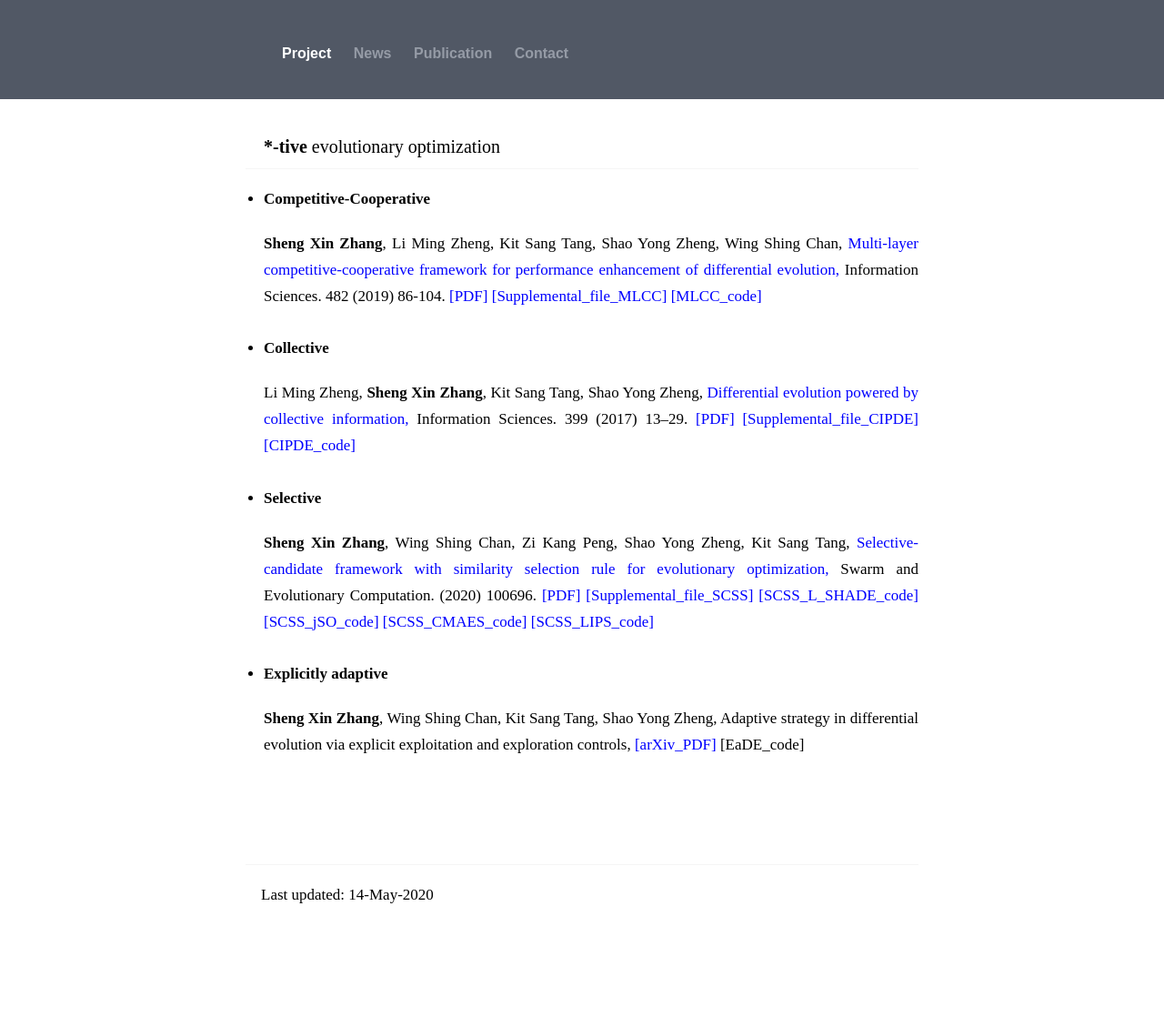
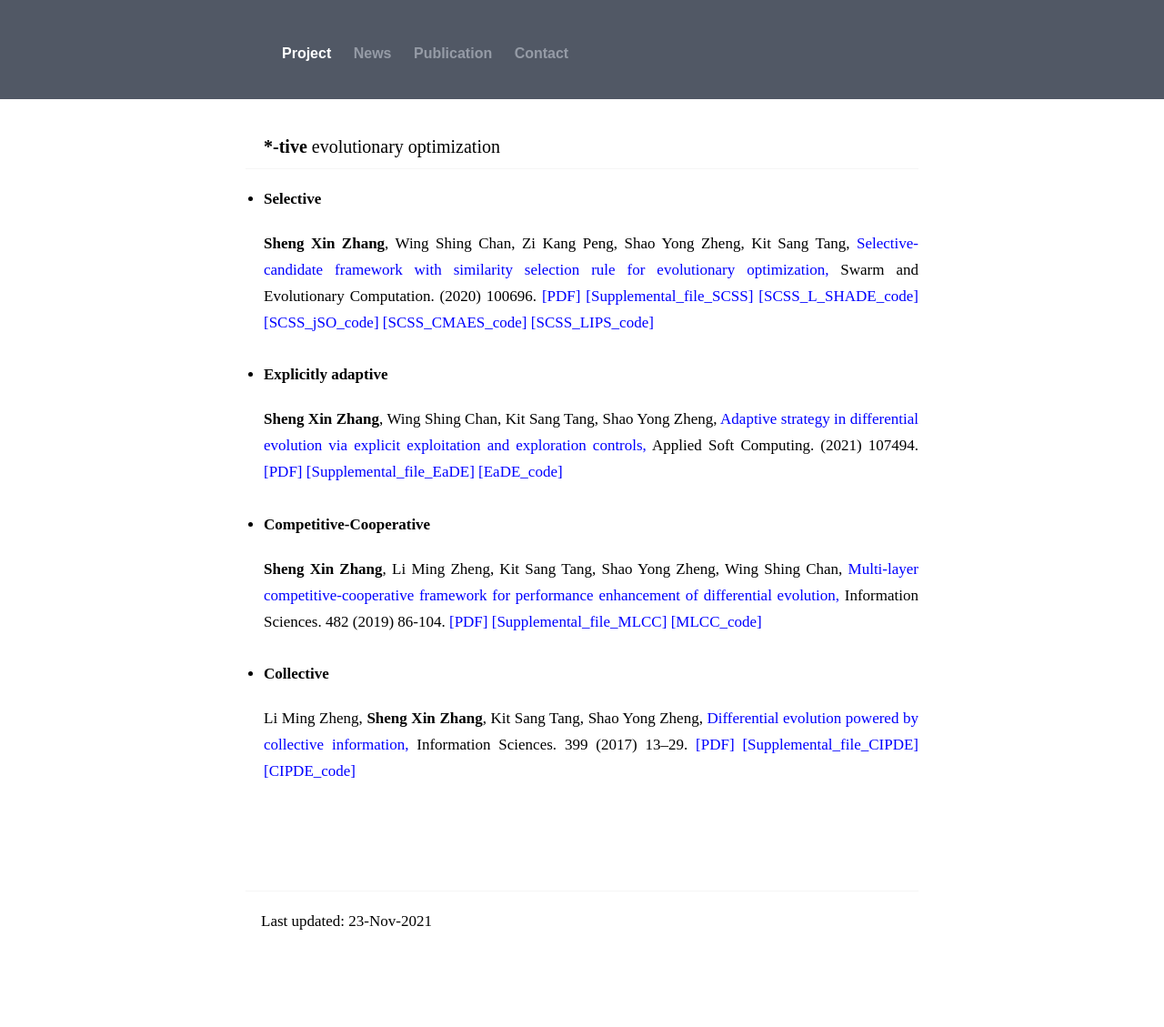
Before and after one commit to zsxhomepage/zsxhomepage.github.io, a Jekyll site: the page built from index.html, in a window 1280 px wide. Shown: the whole page at 91% size. Built offline with Jekyll 4.4.1, drawn with Linux system fonts in a browser that asks for light colours; before the commit the page ends 1100 px from its top, so only the background shows below that.

Commit message:
EaDE_update

```diff
--- a/Publication.html
+++ b/Publication.html
@@ -6,6 +6,7 @@ layout: default
 	<div class="content">
 	 <!-- <h3> AAAAA</h3> -->
 	 <p align="justify">
+	<li> <b> Sheng Xin Zhang</b>, Wing Shing Chan, Kit Sang Tang, Shao Yong Zheng, Adaptive strategy in differential evolution via explicit exploitation and exploration controls, Applied Soft Computing. (2021) 107494. </li>
 	 <li> <b> Sheng Xin Zhang</b>, Wing Shing Chan, Zi Kang Peng, Shao Yong Zheng, Kit Sang Tang, Selective-candidate framework with similarity selection rule for evolutionary optimization, Swarm and Evolutionary Computation. (2020) 100696. </li>
 	 <li> <b> Sheng Xin Zhang</b>, Wing Shing Chan, Kit Sang Tang, Shao Yong Zheng, Restart based collective information powered differential evolution for solving the 100-digit challenge on single objective numerical optimization, IEEE Congress on Evolutionary Computation 2019. </li>
 	 <li> <b> Sheng Xin Zhang</b>, Li Ming Zheng, Kit Sang Tang, Shao Yong Zheng, Wing Shing Chan, Multi-layer competitive-cooperative framework for performance enhancement of differential evolution, Information Sciences. 482 (2019) 86-104. </li>
--- a/index.html
+++ b/index.html
@@ -7,7 +7,31 @@ layout: default
    <!-- <p> This is a project  </p> -->
    <p style="font-size:20px;text-indent:1em"> <b>*-tive</b> evolutionary optimization </p>
 	<hr id="line">
-		<li> <b> Competitive-Cooperative  </b>
+
+	<li>  <b>  Selective  </b>
+		<div class="content">
+		 <b> Sheng Xin Zhang</b>, Wing Shing Chan, Zi Kang Peng, Shao Yong Zheng, Kit Sang Tang, <span class="link_face"> <a href="https://doi.org/10.1016/j.swevo.2020.100696"> Selective-candidate framework with similarity selection rule for evolutionary optimization, </a> </span> Swarm and Evolutionary Computation. (2020) 100696.
+		 <span class="link_face"> <a href="https://zsxhomepage.github.io/pdf/SCSS.pdf">[PDF] </a> </span>
+		 <span class="link_face"> <a href="https://zsxhomepage.github.io/pdf/Supplemental_file_SCSS.pdf">[Supplemental_file_SCSS] </a> </span>
+		 <span class="link_face"> <a href="https://zsxhomepage.github.io/code/SCSS_L_SHADE.zip">[SCSS_L_SHADE_code] </a> </span>
+		 <span class="link_face"> <a href="https://zsxhomepage.github.io/code/SCSS_jSO.zip">[SCSS_jSO_code] </a> </span>
+		 <span class="link_face"> <a href="https://zsxhomepage.github.io/code/SCSS_CMA_ES.zip">[SCSS_CMAES_code] </a> </span>
+		 <span class="link_face"> <a href="https://zsxhomepage.github.io/code/SCSS_LIPS.zip">[SCSS_LIPS_code]</a> </span> &nbsp <br>
+		</div>
+	</li>
+	 <br>
+
+	<li>  <b>  Explicitly adaptive  </b>
+		<div class="content">
+		<b> Sheng Xin Zhang</b>, Wing Shing Chan, Kit Sang Tang, Shao Yong Zheng,  <span class="link_face"> <a href="https://doi.org/10.1016/j.asoc.2021.107494"> Adaptive strategy in differential evolution via explicit exploitation and exploration controls, </a> </span> Applied Soft Computing. (2021) 107494.
+		<span class="link_face"> <a href="https://zsxhomepage.github.io/pdf/EaDE.pdf">[PDF] </a> </span>
+		<span class="link_face"> <a href="https://zsxhomepage.github.io/pdf/Supplemental_file_EaDE.pdf">[Supplemental_file_EaDE] </a> </span>
+		<span class="link_face"> <a href="https://zsxhomepage.github.io/code/EaDE.zip">[EaDE_code] </a> </span>
+		</div>
+	</li>
+	 <br>
+
+	<li> <b> Competitive-Cooperative  </b>
       <div class="content">
 	   <b> Sheng Xin Zhang</b>, Li Ming Zheng, Kit Sang Tang, Shao Yong Zheng, Wing Shing Chan, <span class="link_face"> <a href="https://doi.org/10.1016/j.ins.2018.12.065"> Multi-layer competitive-cooperative framework for performance enhancement of differential evolution, </a> </span> Information Sciences. 482 (2019) 86-104.
 	   <span class="link_face"> <a href="https://zsxhomepage.github.io/pdf/MLCC.pdf">[PDF] </a> </span>
@@ -16,6 +40,7 @@ layout: default
       </div>
    </li>
    <br>
+
     <li> <b> Collective </b>
       <div class="content">
 	   Li Ming Zheng, <b> Sheng Xin Zhang</b>, Kit Sang Tang, Shao Yong Zheng, <span class="link_face"> <a href="https://doi.org/10.1016/j.ins.2017.02.055"> Differential evolution powered by collective information, </a> </span> Information Sciences. 399 (2017) 13–29.
@@ -25,32 +50,10 @@ layout: default
       </div>
 	</li>
 	<br>
-	<li>  <b>  Selective  </b>
-      <div class="content">
-	   <b> Sheng Xin Zhang</b>, Wing Shing Chan, Zi Kang Peng, Shao Yong Zheng, Kit Sang Tang, <span class="link_face"> <a href="https://doi.org/10.1016/j.swevo.2020.100696"> Selective-candidate framework with similarity selection rule for evolutionary optimization, </a> </span> Swarm and Evolutionary Computation. (2020) 100696.
-	   <span class="link_face"> <a href="https://zsxhomepage.github.io/pdf/SCSS.pdf">[PDF] </a> </span>
-	   <span class="link_face"> <a href="https://zsxhomepage.github.io/pdf/Supplemental_file_SCSS.pdf">[Supplemental_file_SCSS] </a> </span>
-	   <span class="link_face"> <a href="https://zsxhomepage.github.io/code/SCSS_L_SHADE.zip">[SCSS_L_SHADE_code] </a> </span>
-	   <span class="link_face"> <a href="https://zsxhomepage.github.io/code/SCSS_jSO.zip">[SCSS_jSO_code] </a> </span>
-	   <span class="link_face"> <a href="https://zsxhomepage.github.io/code/SCSS_CMA_ES.zip">[SCSS_CMAES_code] </a> </span>
-	   <span class="link_face"> <a href="https://zsxhomepage.github.io/code/SCSS_LIPS.zip">[SCSS_LIPS_code]</a> </span> &nbsp <br>
-      </div>
-	  </li>
-   <br>
-  <li>  <b>  Explicitly adaptive  </b>
-      <div class="content">
-	   <b> Sheng Xin Zhang</b>, Wing Shing Chan, Kit Sang Tang, Shao Yong Zheng, Adaptive strategy in differential evolution via explicit exploitation and exploration controls,
-	   <span class="link_face"> <a href="https://arxiv.org/pdf/2002.00612.pdf">[arXiv_PDF] </a> </span>
 
-	   [EaDE_code]&nbsp <br>
-
-      </div>
-	  </li>
-   <br>
-   </li>
 	<br>  <br> <br>
 	  <hr id="line">
-     &nbsp &nbsp Last updated:  14-May-2020
+     &nbsp &nbsp Last updated:  23-Nov-2021
 	<br> <br> <br>
  <div style="position:left:15px;">
 
```
Also changed, not shown: 3 other files.
